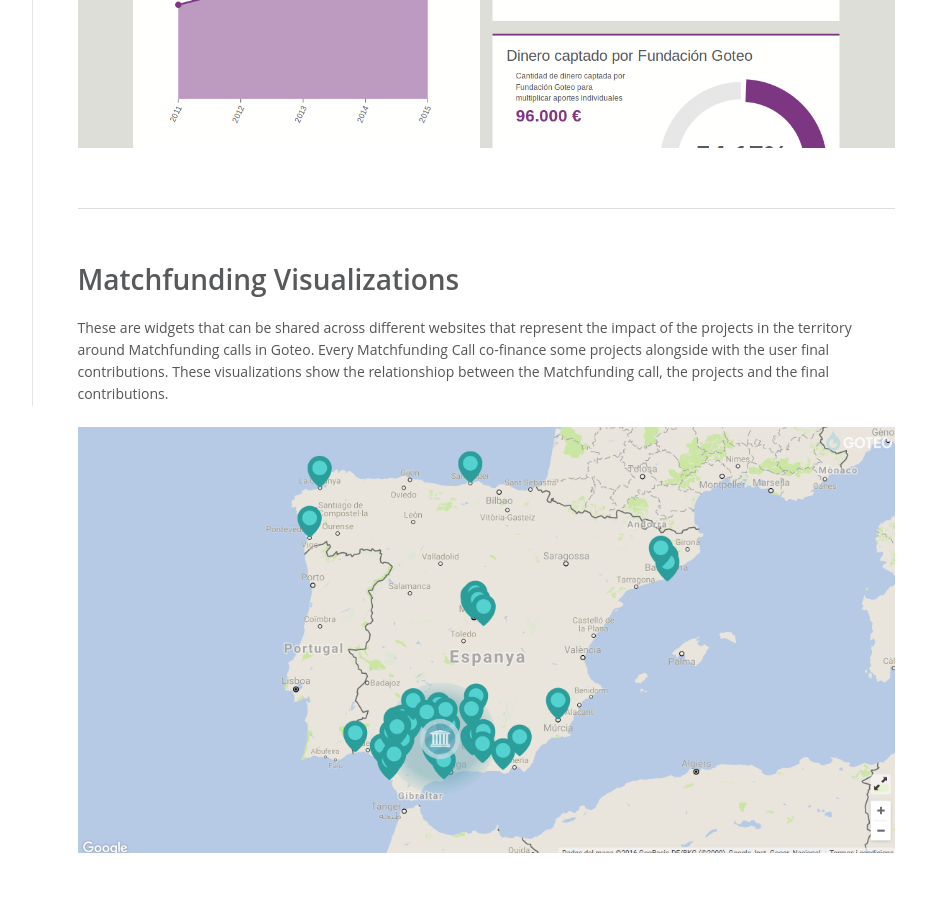
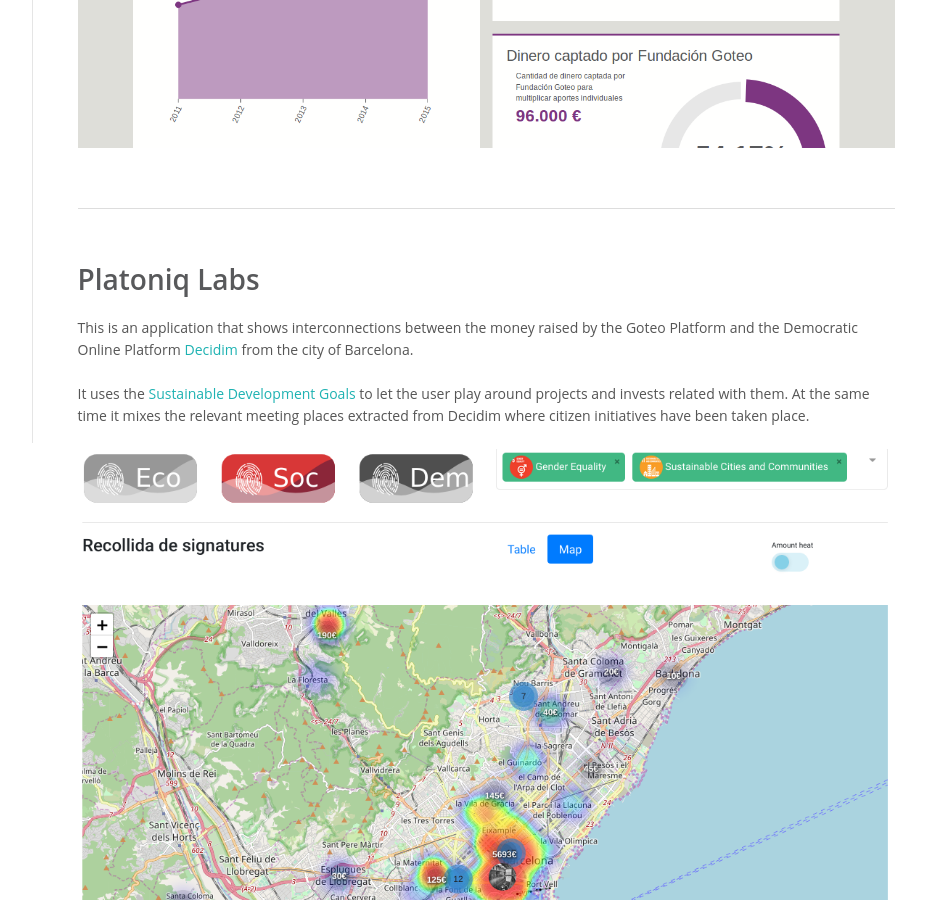
Before and after one commit to GoteoFoundation/goteo-api-doc, a Jekyll site: the page built from docs/apps/apps.md, in a window 1280 px wide and 900 px high, scrolled down 1027 px. Shown: the whole window, without its empty margins (300-1226 px from the left). Built offline with Jekyll 4.4.1, drawn with Linux system fonts in a browser that asks for light colours; Markdown is read by kramdown in place of the engine named in the settings; some of the changed text lies outside the part shown.

Commit message:
add platoniq labs

```diff
--- a/docs/apps/apps.md
+++ b/docs/apps/apps.md
@@ -24,10 +24,17 @@
 
 [![Goteo Visualization](https://developers.goteo.org/assets/images/app1.png)](http://stats.goteo.org)
 
+##Platoniq Labs
+
+This is an application that shows interconnections between the money raised by the Goteo Platform and the Democratic Online Platform [Decidim](https://decidim.barcelona) from the city of Barcelona.
+
+It uses the [Sustainable Development Goals](https://sustainabledevelopment.un.org/) to let the user play around projects and invests related with them. At the same time it mixes the relevant meeting places extracted from Decidim where citizen initiatives have been taken place.
+
+[![Platoniq labs](https://developers.goteo.org/assets/images/platoniq-labs.png)](https://labs.platoniq.net/)
+
 ##Matchfunding Visualizations
 
-
- These are widgets that can be shared across different websites that represent the impact of the projects in the territory around Matchfunding calls in Goteo. Every Matchfunding Call co-finance some projects alongside with the user final contributions. These visualizations show the relationshiop between the Matchfunding call, the projects and the final contributions.
+These are widgets that can be shared across different websites that represent the impact of the projects in the territory around Matchfunding calls in Goteo. Every Matchfunding Call co-finance some projects alongside with the user final contributions. These visualizations show the relationshiop between the Matchfunding call, the projects and the final contributions.
 
 [![Goteo Visualization](https://developers.goteo.org/assets/images/matchfunding-1.png)](https://matchfunding.goteo.org/)
 
```
Also changed, not shown: docs/apps/2-platoniq-labs.md (added, +26 -0 lines), assets/images/platoniq-labs.png (added), docs/apps/1-outliers.md (renamed from docs/apps/outliers.md).
